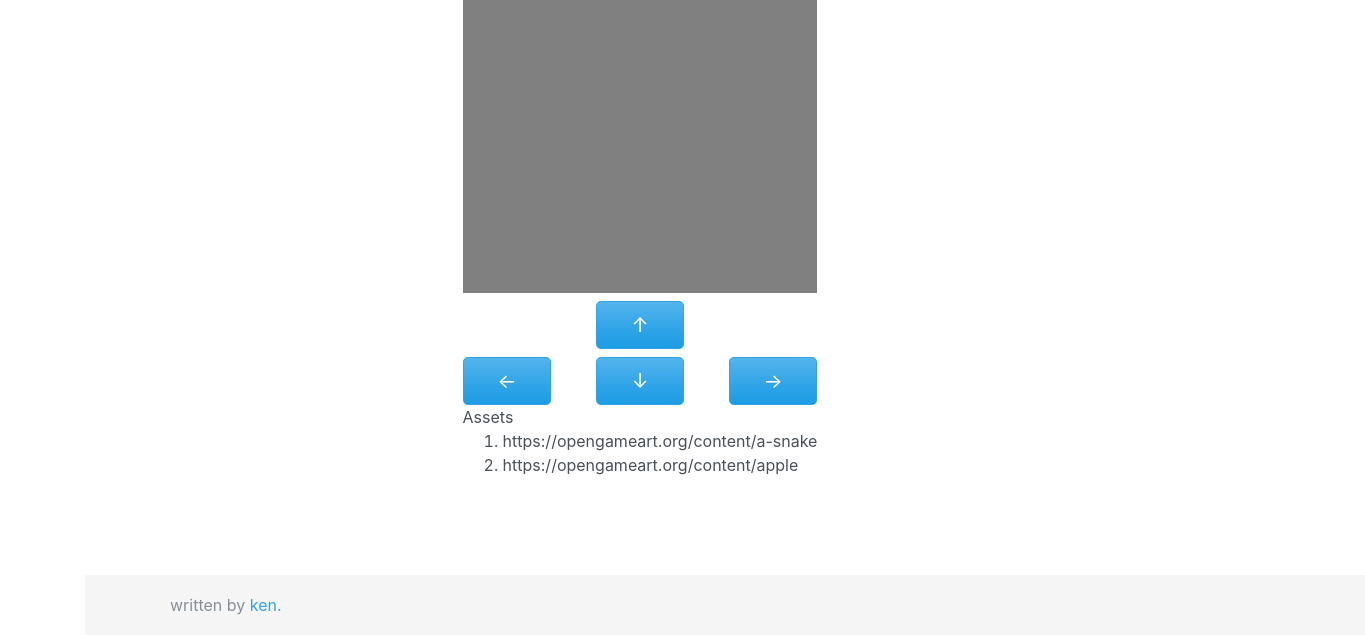
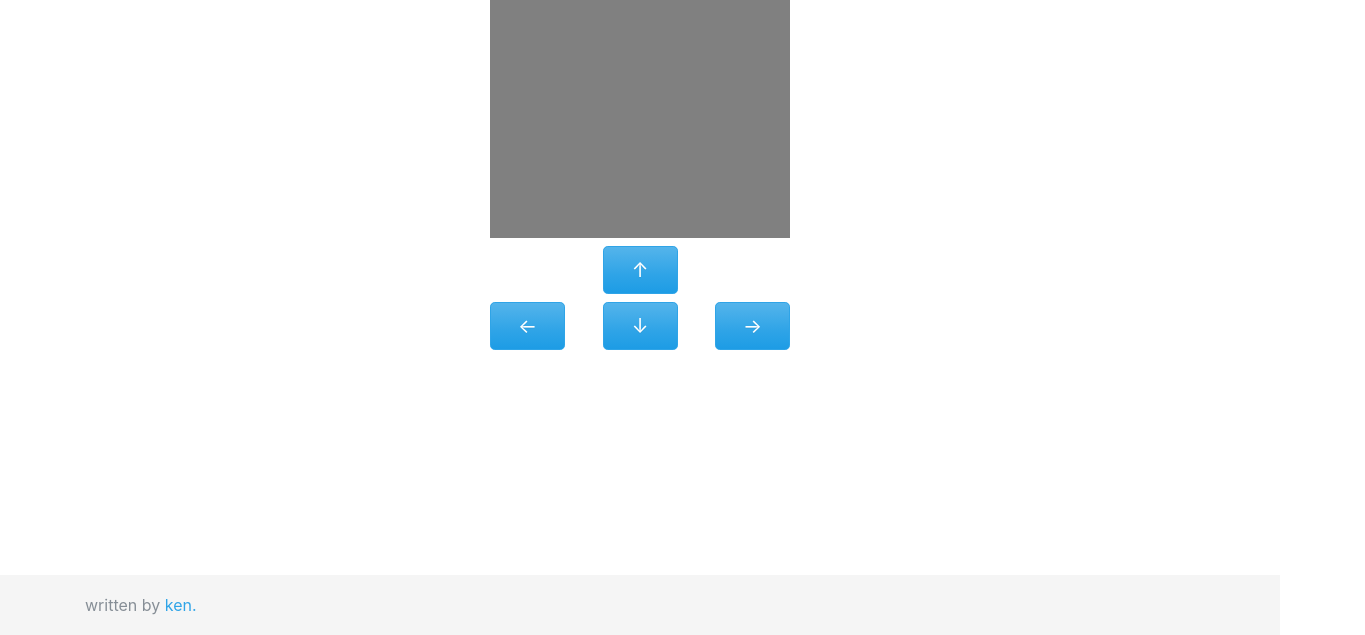
Before and after one commit to 49e94b8f256530dc0d41f740dfe8a4c1/snake, a website built with webpack: page src/html/index.html in a window 1280 px wide. Shown: the part 165-800 px from the top of the page, 1365 px wide, since content can reach past the window. Built offline with nearby package versions, Linux system fonts and the light colour scheme; files whose address does not match are found by name.

Commit message:
Use max-width and min-height for canvas

```diff
--- a/src/html/index.html
+++ b/src/html/index.html
@@ -62,7 +62,11 @@
           <button id="start-btn" class="btn btn-sm btn-primary w-25 mb-2">
             Start
           </button>
-          <canvas id="playground" width="300" height="300"></canvas>
+          <canvas
+            class="align-self-center"
+            id="playground"
+            style="max-width: 300px; min-height: 300px"
+          ></canvas>
           <div class="d-flex justify-content-center mt-2">
             <button id="up-btn" class="btn btn-lg btn-primary w-25">
               &uarr;
@@ -79,15 +83,9 @@
               &rarr;
             </button>
           </div>
-          <div class="d-flex flex-column">
-            <span>Assets</span>
-            <ol>
-              <li>https://opengameart.org/content/a-snake</li>
-              <li>https://opengameart.org/content/apple</li>
-            </ol>
-          </div>
         </div>
       </div>
+    </div>
     <footer>
       <div class="container">
         <span class="text-muted"
@@ -96,7 +94,7 @@
             >ken.</a
           ></span
         >
-    </div>
+      </div>
     </footer>
   </body>
 </html>
```
